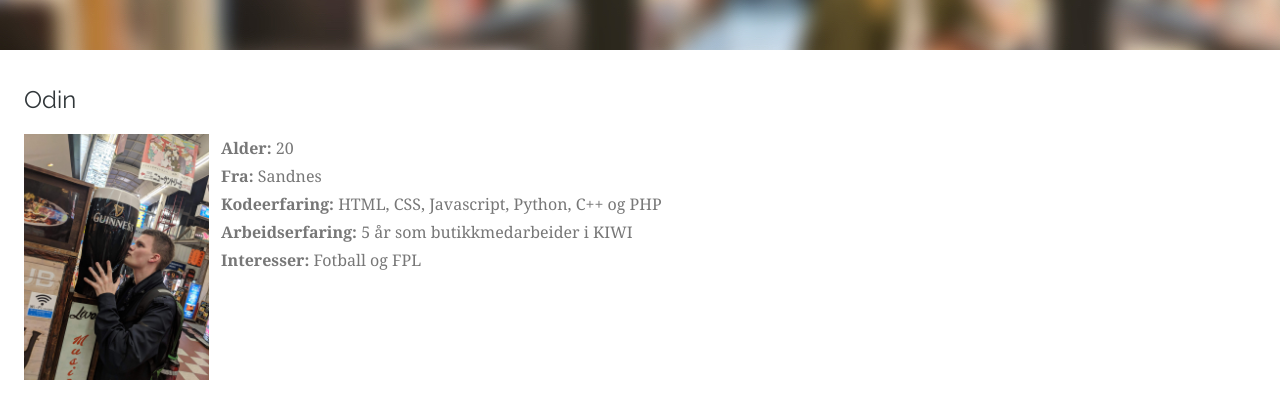
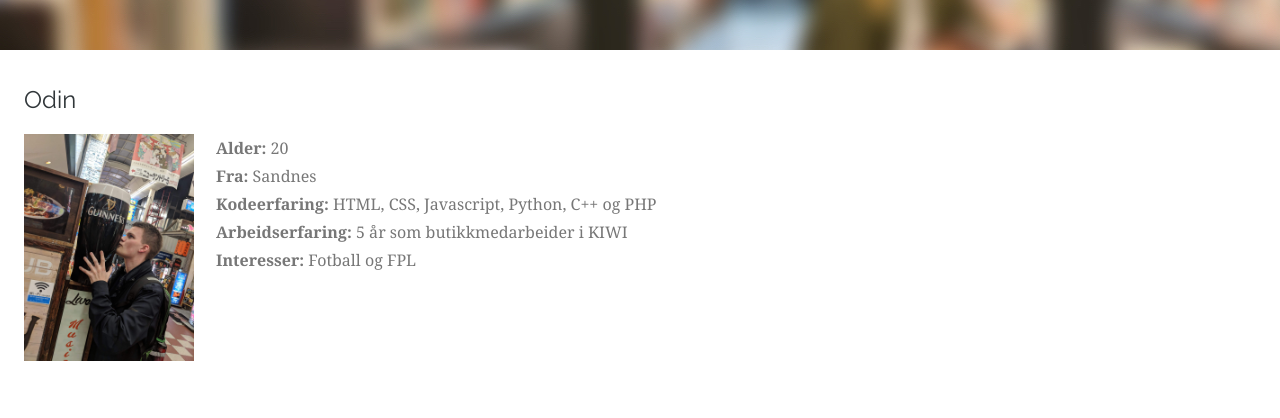
Before and after one commit to h584979/ING102, a plain HTML site: page om-oss/odin.html in a window 1280 px wide. Shown: the part 198-616 px from the top of the page. Drawn offline with Linux system fonts and the light colour scheme.

Commit message:
fix px pic img profile

```diff
--- a/css/style.css
+++ b/css/style.css
@@ -137,7 +137,7 @@ td {
 
 .imgProfil {
     float: left;
-    width: 15%;
+    width: 170px;
     margin-right: 1%;
 }
 
```
